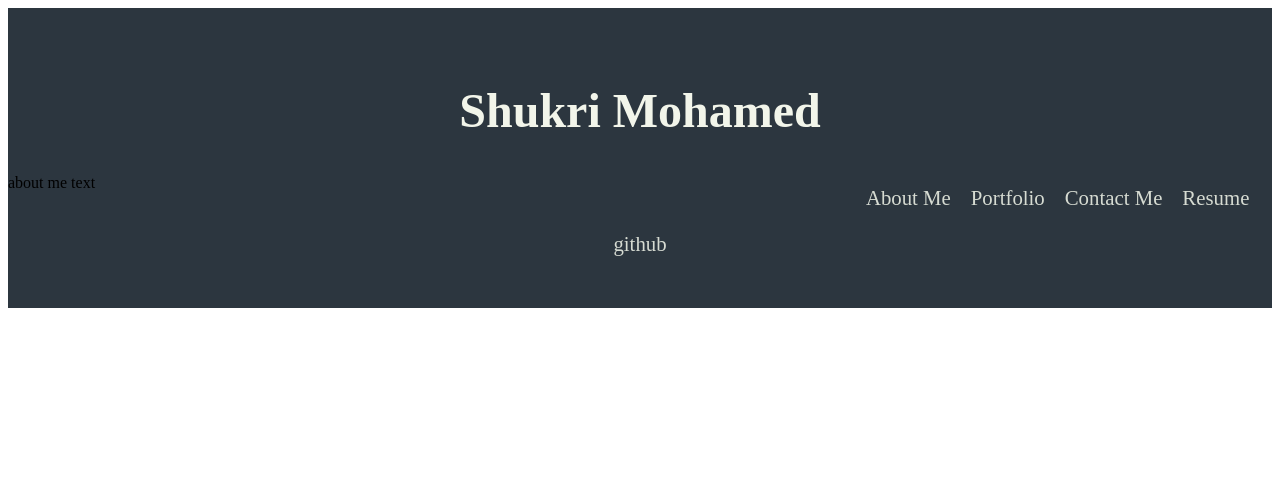
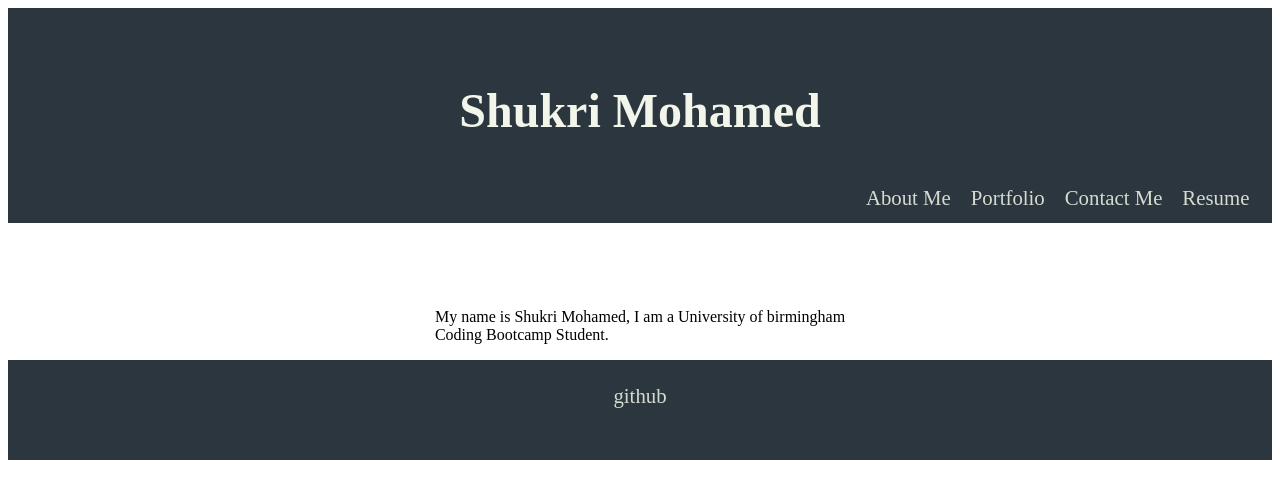
Before and after one commit to Shukrim433/week-20-react-portfolio, a React (Vite) app: page / in a window 1280 px wide. Shown: the top 498 px of the page. Built offline with nearby package versions, Linux system fonts and the light colour scheme.

Commit message:
about me css

```diff
--- a/src/pages/AboutMePage.jsx
+++ b/src/pages/AboutMePage.jsx
@@ -1,8 +1,11 @@
+import '../styles/About.css';
+
 export default function AboutMePage() {
     return (
         <div className="aboutMe">
             {/*<img></img>    icon/photo*/}
-            <p>about me text</p>
+            <p>My name is Shukri Mohamed, I am a University of birmingham <br>
+            </br> Coding Bootcamp Student.</p>
         </div>
     )
 }
--- /dev/null
+++ b/src/styles/About.css
@@ -0,0 +1,15 @@
+:root{
+    --main-color: #2C363F;
+    --secondary-color:  #F2F5EA;
+    --accent-color:  #D6DBD2;
+}
+
+.aboutMe{
+    display: flex;
+    justify-content: center;
+    align-items: center;
+}
+
+p{
+    margin-top: 150px;
+}
```
